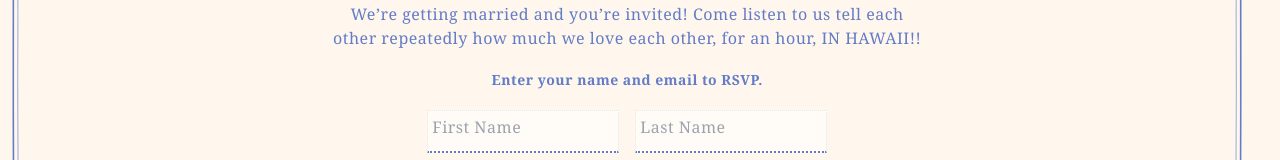
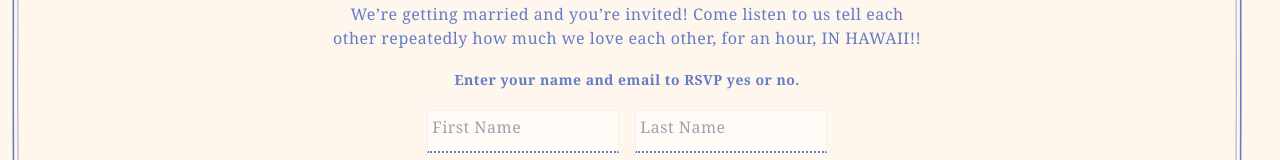
Before and after one commit to codingcapy/capyshroom, a React (Vite) app in the folder frontend/: page / in a window 1280 px wide. Shown: the part 284-444 px from the top of the page. Built offline with nearby package versions, Linux system fonts and the light colour scheme.

Commit message:
changing date cuz F U GOOGL

```diff
--- a/frontend/src/pages/HomePage.tsx
+++ b/frontend/src/pages/HomePage.tsx
@@ -48,7 +48,7 @@ export default function HomePage() {
                     an hour, IN HAWAII!!
                 </div>
                 <div className="my-5 font-bold text-sm xxl:text-2xl">
-                    Enter your name and email to RSVP.
+                    Enter your name and email to RSVP yes or no.
                 </div>
                 <form
                     onSubmit={handleSubmit}
--- a/frontend/src/pages/RsvpPage.tsx
+++ b/frontend/src/pages/RsvpPage.tsx
@@ -71,8 +71,8 @@ export default function RsvpPage() {
                                 understand if you cannot make it! Please reply
                                 no later than{" "}
                                 <span className="font-bold">May 1st, 2025</span>
-                                . If you do not reply by May 1st, please bring a
-                                chair and sandwich.
+                                . If you do not reply by May 15th, please bring
+                                a chair and sandwich.
                             </div>
                             <button
                                 className="w-[259px] px-5 py-2 my-2 font-bold mx-auto mt-10  text-[#637CC6] hover:text-opacity-50 transition-all ease-in-out duration-300"
```
